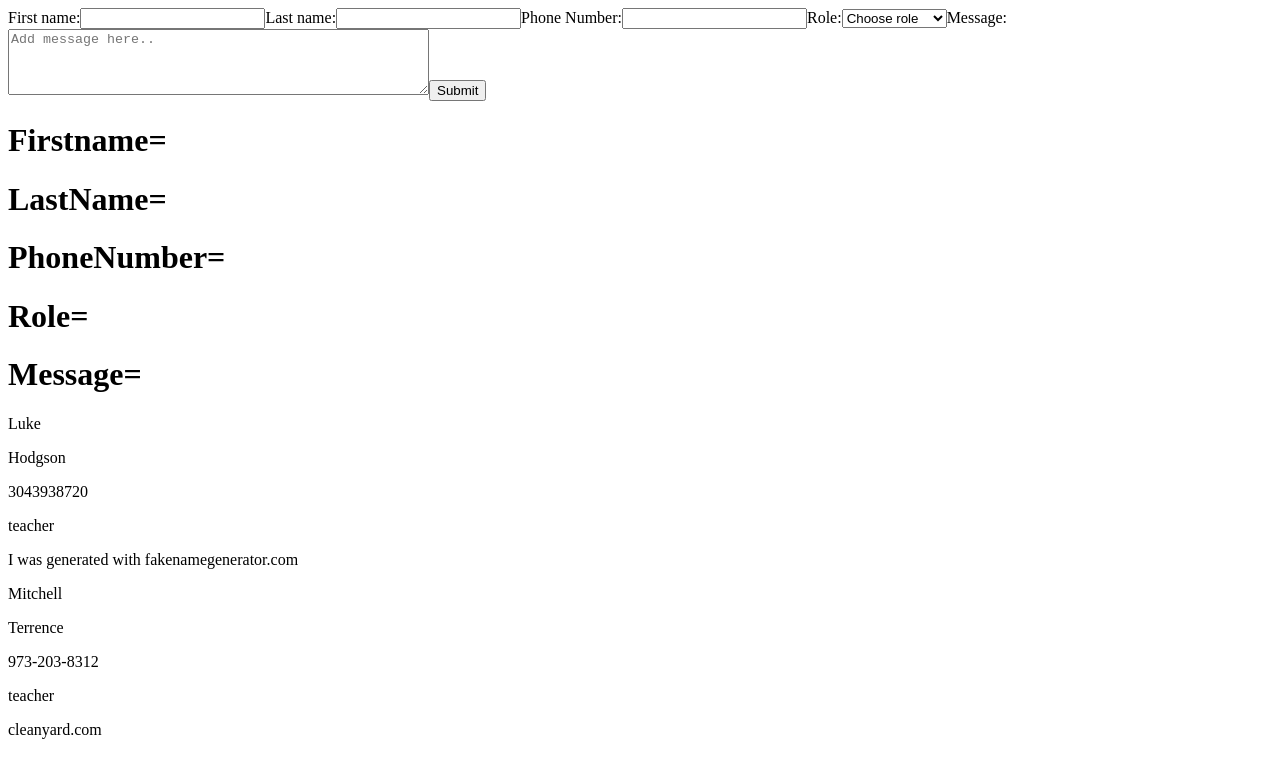
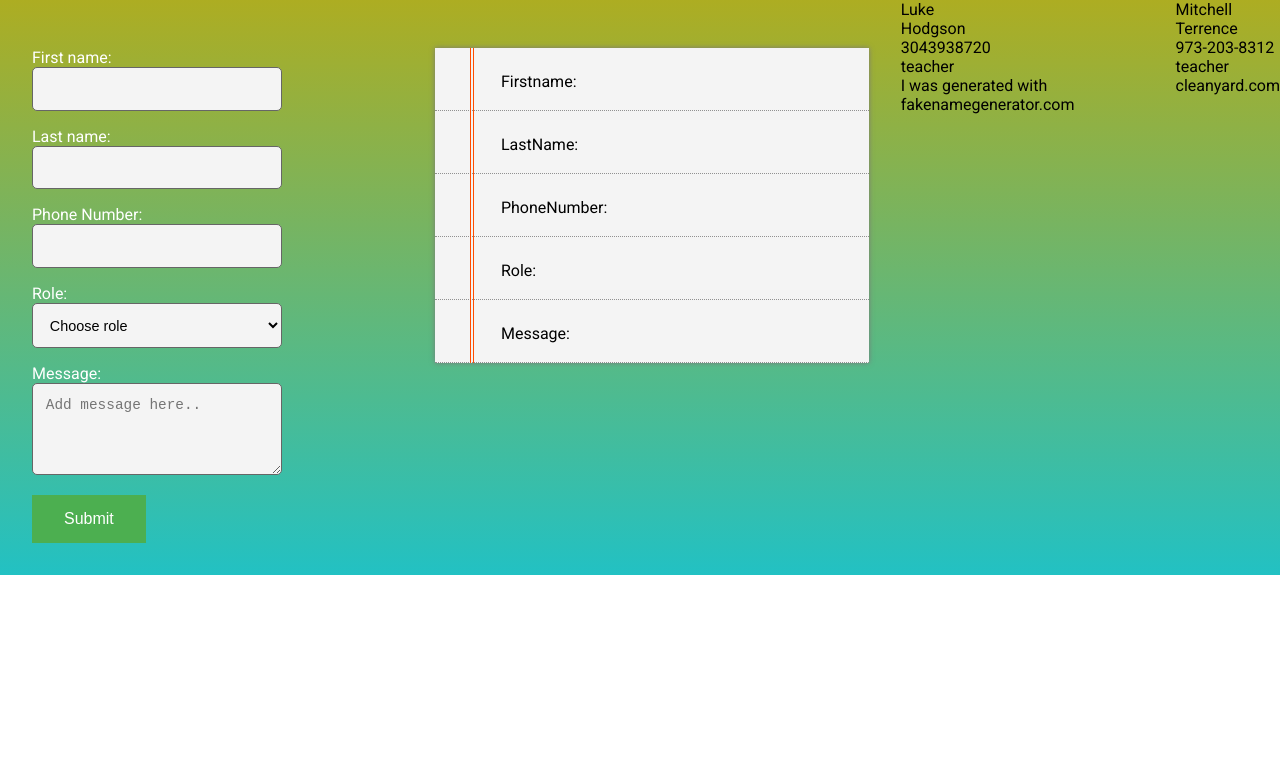
Before and after one commit to a-matta/controlled_form, a React (Create React App) app: page / in a window 1280 px wide. Shown: the top 778 px of the page. Built offline with nearby package versions, Linux system fonts and the light colour scheme; data requests are answered from the project's data file.

Commit message:
added view, popup ,note files

```diff
--- a/src/App.js
+++ b/src/App.js
@@ -1,4 +1,4 @@
-import { Notes } from "./Notes";
+import { Note } from "./Note";
 import { Form } from "./Form";
 import { View } from "./View";
 import React, { Component } from "react";
@@ -46,7 +46,7 @@ export default class App extends Component {
 
   render() {
     return (
-      <div>
+      <div className="form-wrapper">
         <Form
           inputHandler={this.inputHandler}
           formSubmitHandler={this.formSubmitHandler}
@@ -59,7 +59,7 @@ export default class App extends Component {
           />
         )}
         {this.state.results.map((item) => (
-          <Notes key={item.id} {...item} />
+          <Note key={item.id} {...item} />
         ))}
       </div>
     );
--- a/src/Form.js
+++ b/src/Form.js
@@ -2,6 +2,7 @@ import React from "react";
 export function Form({ inputHandler, formSubmitHandler }) {
   return (
     <form onSubmit={formSubmitHandler}>
+      <div>
         <label htmlFor="firstName">First name:</label>
         <input
           type="text"
@@ -10,7 +11,8 @@ export function Form({ inputHandler, formSubmitHandler }) {
           onChange={inputHandler}
           required
         />
-
+      </div>
+      <div>
         <label htmlFor="lastName">Last name:</label>
         <input
           type="text"
@@ -19,7 +21,8 @@ export function Form({ inputHandler, formSubmitHandler }) {
           onChange={inputHandler}
           required
         />
-
+      </div>
+      <div>
         <label htmlFor="phoneNumber">Phone Number:</label>
         <input
           type="tel"
@@ -28,7 +31,8 @@ export function Form({ inputHandler, formSubmitHandler }) {
           onChange={inputHandler}
           required
         />
-
+      </div>
+      <div>
         <label htmlFor="role">Role:</label>
         <select name="role" id="role" onChange={inputHandler} required>
           <option value="">Choose role</option>
@@ -36,7 +40,8 @@ export function Form({ inputHandler, formSubmitHandler }) {
           <option value="developer">Developer</option>
           <option value="scrumaster">Scrum Master</option>
         </select>
-
+      </div>
+      <div className="text-area">
         <label htmlFor="message">Message:</label>
         <textarea
           id="message"
@@ -47,8 +52,11 @@ export function Form({ inputHandler, formSubmitHandler }) {
           onChange={inputHandler}
           required
         />
+      </div>
 
-      <button type="submit">Submit</button>
+      <button className="form-button" type="submit">
+        Submit
+      </button>
     </form>
   );
 }
--- a/src/Notes.js
+++ b/src/Note.js
@@ -1,7 +1,7 @@
 import React from "react";
-export function Notes({ id, firstName, lastName, phoneNumber, role, message }) {
+export function Note({ id, firstName, lastName, phoneNumber, role, message }) {
   return (
-    <div key={id}>
+    <div key={id} className="note">
       <p>{firstName}</p>
       <p>{lastName}</p>
       <p>{phoneNumber}</p>
--- a/src/PopUp.js
+++ b/src/PopUp.js
@@ -13,14 +13,28 @@ export function PopUp({
   popUpConfirmationHandler,
 }) {
   return (
-    <div>
-      <h1>Firstname={firstName}</h1>
-      <h1>LastName={lastName}</h1>
-      <h1>PhoneNumber={phoneNumber}</h1>
-      <h1>Role={role}</h1>
-      <h1>Message={message}</h1>
+    <div className="overlay">
+      <div className="popup"></div>
+      <p>Your Note is here:</p>
+      <p>
+        Firstname=<span>{firstName}</span>
+      </p>
+      <p>
+        LastName=<span>{lastName}</span>
+      </p>
+      <p>
+        PhoneNumber=<span>{phoneNumber}</span>
+      </p>
+      <p>
+        Role=<span>{role}</span>
+      </p>
+      <p>
+        Message=<span>{message} </span>
+      </p>
       <button onClick={popUpConfirmationHandler}>Yes, I am sure</button>
-      <button onClick={closeHandler}>No, I don't want</button>
+      <button className="popupsecond" onClick={closeHandler}>
+        No, I don't want
+      </button>
     </div>
   );
 }
--- a/src/View.js
+++ b/src/View.js
@@ -2,12 +2,24 @@ import React from "react";
 
 export function View({ firstName, lastName, phoneNumber, role, message }) {
   return (
-    <div>
-      <h1>Firstname={firstName}</h1>
-      <h1>LastName={lastName}</h1>
-      <h1>PhoneNumber={phoneNumber}</h1>
-      <h1>Role={role}</h1>
-      <h1>Message={message}</h1>
+    <div className="view">
+      <div className="notepad">
+        <p>
+          Firstname:<span className="view-text">{firstName}</span>
+        </p>
+        <p>
+          LastName:<span className="view-text">{lastName}</span>
+        </p>
+        <p>
+          PhoneNumber:<span className="view-text">{phoneNumber}</span>
+        </p>
+        <p>
+          Role:<span className="view-text">{role}</span>
+        </p>
+        <p>
+          Message:<span className="view-text">{message}</span>
+        </p>
+      </div>
     </div>
   );
 }
--- a/src/index.css
+++ b/src/index.css
@@ -1,13 +1,135 @@
+@import url("https://fonts.googleapis.com/css2?family=Caveat&family=Roboto&display=swap");
+
+* {
+  box-sizing: border-box;
+  margin: 0px;
+  padding: 0px;
+}
+
+.form-wrapper {
+  display: flex;
+  background-color: #3f5efb;
+  width: 100%;
+  background: linear-gradient(
+    0deg,
+    rgba(34, 193, 195, 1) 0%,
+    rgba(77, 187, 145, 1) 31%,
+    rgba(84, 186, 137, 1) 36%,
+    rgba(108, 182, 110, 1) 53%,
+    rgba(119, 180, 97, 1) 61%,
+    rgba(173, 173, 34, 1) 100%
+  );
+}
+
 body {
-  margin: 0;
-  font-family: -apple-system, BlinkMacSystemFont, 'Segoe UI', 'Roboto', 'Oxygen',
-    'Ubuntu', 'Cantarell', 'Fira Sans', 'Droid Sans', 'Helvetica Neue',
-    sans-serif;
+  font-family: "Roboto", sans-serif;
   -webkit-font-smoothing: antialiased;
   -moz-osx-font-smoothing: grayscale;
 }
 
-code {
-  font-family: source-code-pro, Menlo, Monaco, Consolas, 'Courier New',
-    monospace;
+/******* FORM: ******/
+
+form {
+  padding: 2rem;
+  color: white;
 }
+label {
+  width: 150px;
+  display: inline-block;
+}
+form div {
+  margin: 1rem 0;
+}
+input,
+textarea,
+select {
+  font-family: "Roboto" sans-serif;
+  background: #f4f4f4;
+  border: 1px solid rgb(102, 102, 102);
+  width: 250px;
+  padding: 0.8rem;
+  border-radius: 5px;
+  font-size: 0.9rem;
+}
+.form-button {
+  background-color: #4caf50;
+  border: none;
+  color: white;
+  padding: 15px 32px;
+  text-align: center;
+  text-decoration: none;
+  display: inline-block;
+  font-size: 16px;
+}
+/********* VIEW: **********/
+
+.view {
+  padding: 2rem;
+  width: 45%;
+}
+
+.notepad {
+  background: #f4f4f4;
+  margin: 1rem 0;
+  position: relative;
+  box-shadow: 0 0 5px rgb(121, 121, 121);
+}
+
+.notepad::before {
+  content: "";
+  width: 2px;
+  height: 100%;
+  border-left: 1px solid rgb(255, 77, 0);
+  border-right: 1px solid rgb(255, 77, 0);
+  position: absolute;
+  left: 35px;
+}
+
+.notepad p {
+  padding: 1rem;
+  border-bottom: 1px dotted rgb(145, 145, 145);
+  text-indent: 50px;
+}
+
+.notepad span {
+  font-family: "Caveat", cursive;
+  font-size: 1.5rem;
+  margin-left: 15px;
+}
+/******* POPUP: ******/
+
+.overlay {
+  position: fixed;
+  top: 0;
+  left: 0;
+  height: 100%;
+  width: 100%;
+  background-color: rgba(51, 51, 51, 0.9);
+  display: flex;
+  justify-content: center;
+  align-items: center;
+}
+
+.popup {
+  position: relative;
+  top: 0;
+  left: 0;
+  height: 50%;
+  width: 50%;
+  background-color: white;
+  padding: 2rem;
+  box-shadow: 0 0 5px #333;
+  margin: 0 auto;
+}
+.popup p {
+  padding: 1rem 0;
+}
+
+.form_wrapper {
+  display: flex;
+  background: rgb(11, 57, 95);
+}
+
+.notes {
+  margin: 4rem;
+}
--- a/src/index.js
+++ b/src/index.js
@@ -1,6 +1,7 @@
 import React from "react";
 import ReactDOM from "react-dom";
 import App from "./App";
+import "./index.css";
 
 ReactDOM.render(
   <React.StrictMode>
```
Lines whose indentation alone changed are shown as unchanged.
